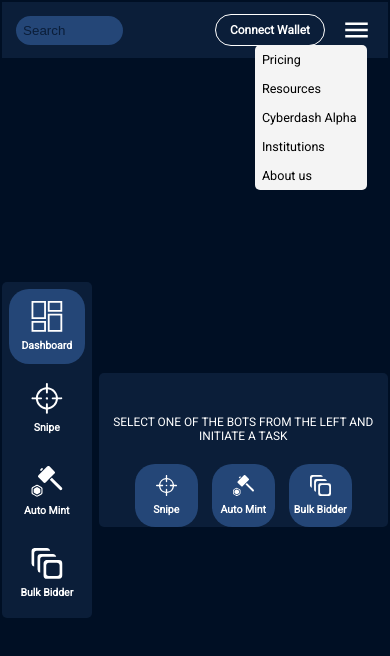
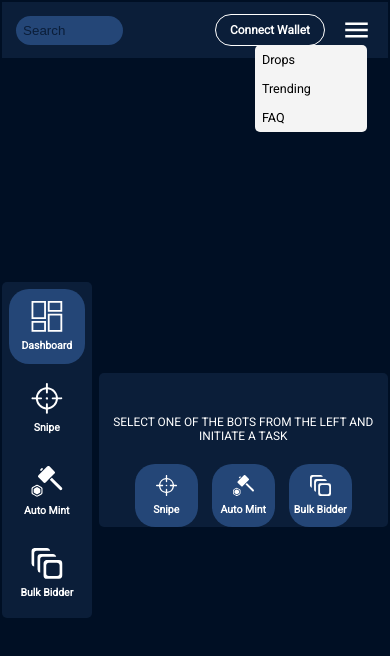
Before and after one commit to FortuneWebWorks/Cyber-React-Sass, a React (Create React App) app: page / in a window 390 px wide. Both pictures are taken after a click on the icon 356 px from the left and 30 px from the top of the page. Shown: the top 656 px of the page. Built offline with nearby package versions, Linux system fonts and the light colour scheme.

Commit message:
:zap: header menu change in second header added

```diff
--- a/src/components/Header2.js
+++ b/src/components/Header2.js
@@ -95,7 +95,7 @@ const Header = () => {
                 )}`
               : 'Connect Wallet'}
           </button>
-          <HeaderMenu />
+          <HeaderMenu second={true} />
         </div>
       </div>
     </header>
--- a/src/components/HeaderMenu.js
+++ b/src/components/HeaderMenu.js
@@ -1,7 +1,7 @@
 import { useEffect, useState } from 'react';
 import '../styles/headerMenu.scss';
 
-const HeaderMenu = () => {
+const HeaderMenu = ({ second }) => {
   const [open, setOpen] = useState(false);
 
   useEffect(() => {
@@ -35,11 +35,21 @@ const HeaderMenu = () => {
 
       {open && (
         <ul className="headermenu__items">
-          <li>Pricing</li>
-          <li>Resources</li>
-          <li>Cyberdash Alpha</li>
-          <li>Institutions</li>
-          <li>About us</li>
+          {!second ? (
+            <>
+              <li>Pricing</li>
+              <li>Resources</li>
+              <li>Cyberdash Alpha</li>
+              <li>Institutions</li>
+              <li>About us</li>
+            </>
+          ) : (
+            <>
+              <li>Drops</li>
+              <li>Trending</li>
+              <li>FAQ</li>
+            </>
+          )}
         </ul>
       )}
     </div>
--- a/src/styles/headerMenu.scss
+++ b/src/styles/headerMenu.scss
@@ -1,6 +1,7 @@
 .headermenu__container {
   position: relative;
   display: none;
+  z-index: 10;
 
   svg {
     width: 5rem;
```
